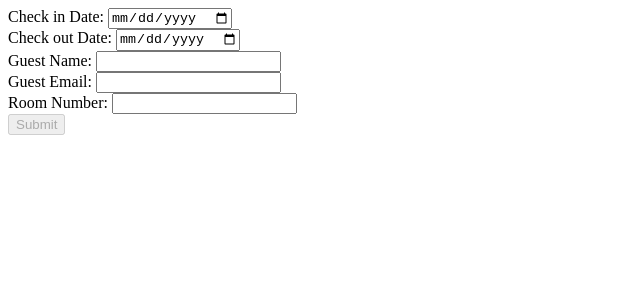
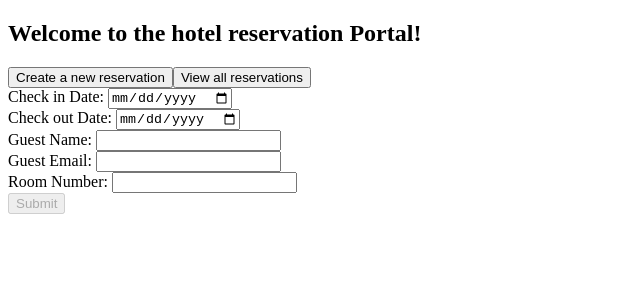
Before and after one commit to hfang821/hotel_management_app, an Angular app: page /new in a window 1280 px wide. Shown: the top 300 px of the page, without its empty margins (0-640 px from the left). Built offline with nearby package versions, Linux system fonts and the light colour scheme.

Commit message:
import the home component to the reservation module

```diff
--- a/src/app/home/home.module.ts
+++ b/src/app/home/home.module.ts
@@ -11,6 +11,10 @@
   imports: [
     CommonModule,
     RouterModule
+  ],
+  // The HomeComponent is exported so that it can be used in other modules.
+  exports: [
+    HomeComponent
   ]
 })
 export class HomeModule { }
--- a/src/app/reservation-form/reservation-form.component.html
+++ b/src/app/reservation-form/reservation-form.component.html
@@ -1,3 +1,5 @@
+<app-home></app-home>
+
 <!-- [formGroup] Directive: It is used to bind a FormGroup instance to a DOM element. -->
 <form [formGroup]="reservationForm" (ngSubmit)="onSubmit()">
     <div>
--- a/src/app/reservation-list/reservation-list.component.html
+++ b/src/app/reservation-list/reservation-list.component.html
@@ -1,3 +1,5 @@
+<app-home></app-home>
+
 <h2>Reservation List</h2>
 
 <ul *ngIf="reservations.length; else noReservation">
--- a/src/app/reservation/reservation.module.ts
+++ b/src/app/reservation/reservation.module.ts
@@ -3,7 +3,8 @@
 import { ReservationFormComponent } from '../reservation-form/reservation-form.component';
 import { ReservationListComponent } from '../reservation-list/reservation-list.component';
 import { FormsModule, ReactiveFormsModule } from '@angular/forms';
-import { Router, RouterModule } from '@angular/router';
+import { RouterModule } from '@angular/router';
+import { HomeModule } from '../home/home.module';
 
 @NgModule({
   declarations: [
@@ -14,7 +15,8 @@
     CommonModule,
     FormsModule,
     ReactiveFormsModule,
-    RouterModule
+    RouterModule,
+    HomeModule
   ]
 })
 export class ReservationModule {}
```
